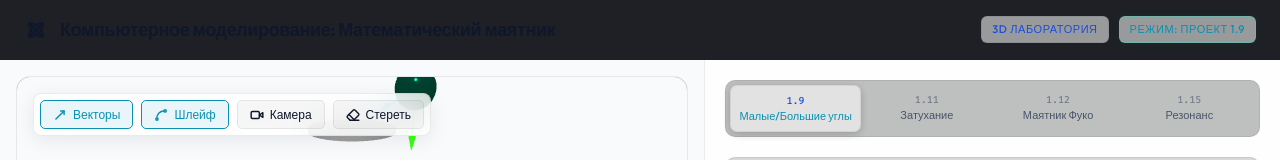
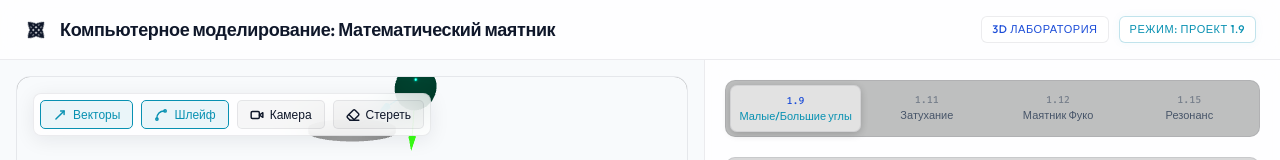
Before and after one commit to niswa123/mkm3, a website built with Vite: page index.html in a window 1280 px wide. Shown: the top 160 px of the page. Built offline with nearby package versions, Linux system fonts and the light colour scheme; animation ran at ten frames a second.

Commit message:
Fix header background and badge styles for light theme

```diff
--- a/src/style.css
+++ b/src/style.css
@@ -50,7 +50,9 @@ body {
 /* Header Bar */
 #lab-header {
   height: 60px;
-  background-color: rgba(7, 9, 14, 0.9);
+  background-color: var(--panel-bg);
+  backdrop-filter: blur(16px);
+  -webkit-backdrop-filter: blur(16px);
   border-bottom: 1px solid var(--glass-border);
   display: flex;
   justify-content: space-between;
@@ -106,8 +108,8 @@ body {
 
 #current-mode-badge {
   color: var(--neon-cyan);
-  border-color: rgba(0, 255, 204, 0.25);
-  box-shadow: 0 0 10px rgba(0, 255, 204, 0.05);
+  border-color: rgba(8, 145, 178, 0.25);
+  box-shadow: 0 0 10px rgba(8, 145, 178, 0.05);
 }
 
 /* Main Workspace */
```
